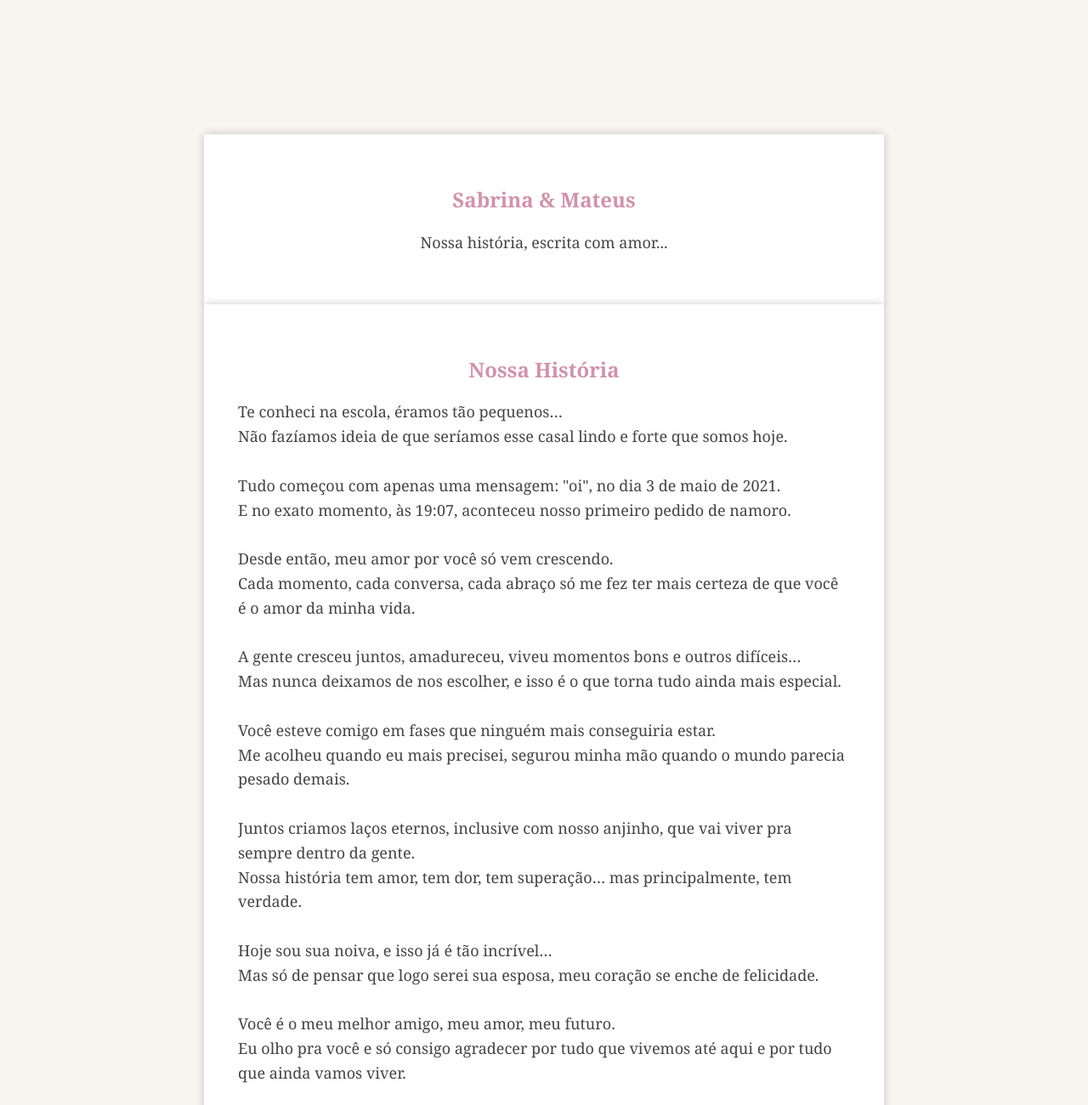
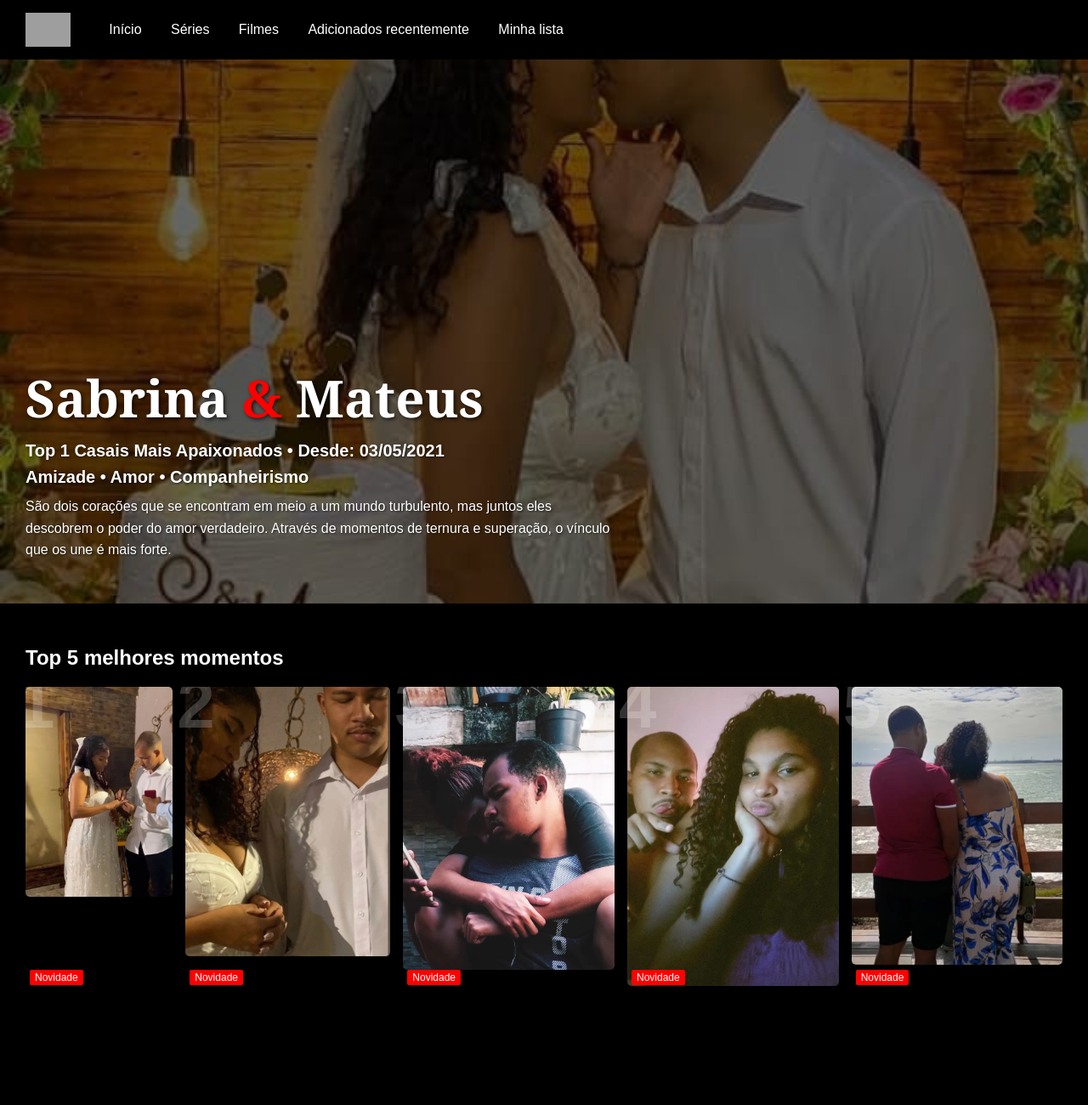
Before and after one commit to by-sasaah/Netcasal, a plain HTML site: page index.html in a window 1280 px wide. Shown: the top 1300 px of the page at 85% size. After the commit the page ends 1194 px from the top, so only its background shows below. Drawn offline with nearby package versions, Linux system fonts and the light colour scheme; grey boxes are pictures that could not be loaded; a script that the page names is missing.

Commit message:
Add files via upload

```diff
--- a/index.html
+++ b/index.html
@@ -1,85 +1,203 @@
-<!DOCTYPE html><html lang="pt-BR">
+<!DOCTYPE html>
+<html lang="pt-br">
 <head>
-  <meta charset="UTF-8">
+  <meta charset="UTF-8" />
+  <meta name="viewport" content="width=device-width, initial-scale=1.0"/>
   <title>Sabrina & Mateus</title>
-  <script src="https://code.jquery.com/jquery-3.6.0.min.js"></script>
-  <script src="https://cdnjs.cloudflare.com/ajax/libs/turn.js/4.1.0/turn.min.js"></script>
   <style>
     body {
-      background: #f8f4f0;
+      margin: 0;
+      background-color: black;
+      font-family: Arial, sans-serif;
+      color: white;
+    }
+
+    header {
+      display: flex;
+      align-items: center;
+      padding: 15px 30px;
+      background-color: #000;
+      position: relative;
+      z-index: 10;
+    }
+
+    header img {
+      height: 40px;
+      margin-right: 30px;
+    }
+
+    nav a {
+      color: #fff;
+      margin: 0 15px;
+      text-decoration: none;
+      font-weight: 500;
+    }
+
+    .banner {
+      position: relative;
+      width: 100%;
+      height: 80vh;
+      background: url('casal-banner.jpg') no-repeat center center/cover;
+      display: flex;
+      align-items: flex-end;
+      padding: 50px 30px;
+      box-sizing: border-box;
+    }
+
+    .texto-sobreposto {
+      z-index: 2;
+      max-width: 700px;
+    }
+
+    .titulo-principal {
+      font-size: 60px;
       font-family: 'Georgia', serif;
+      font-weight: bold;
+      margin: 0 0 10px 0;
+      text-shadow: 2px 2px 4px rgba(0,0,0,0.7);
+    }
+
+    .titulo-principal span {
+      color: red;
+    }
+
+    .subinfo {
+      font-size: 20px;
+      font-weight: bold;
+      margin: 8px 0;
+      text-shadow: 1px 1px 3px rgba(0,0,0,0.6);
+    }
+
+    .descricao {
+      font-size: 16px;
+      line-height: 1.6;
+      text-shadow: 1px 1px 2px rgba(0,0,0,0.6);
+      margin-top: 10px;
+    }
+
+    .momentos {
+      padding: 30px;
+    }
+
+    .momentos h2 {
+      font-size: 24px;
+      margin-bottom: 20px;
+    }
+
+    .momentos-grid {
       display: flex;
-      justify-content: center;
-      align-items: center;
-      height: 100vh;
+      gap: 15px;
+      overflow-x: auto;
     }
-    #flipbook {
-      width: 800px;
-      height: 500px;
+
+    .momento {
+      position: relative;
+      min-width: 150px;
+      cursor: pointer;
     }
-    .page {
-      background: #fff;
-      padding: 40px;
-      box-shadow: 0 0 10px rgba(0,0,0,0.2);
+
+    .momento img {
+      width: 100%;
+      height: auto;
+      border-radius: 5px;
     }
-    .page h2 {
-      text-align: center;
-      color: #d192aa;
+
+    .numero {
+      position: absolute;
+      top: -25px;
+      left: -10px;
+      font-size: 80px;
+      font-weight: bold;
+      color: white;
+      opacity: 0.2;
+      z-index: 0;
     }
-    .page p {
-      font-size: 18px;
-      line-height: 1.6;
-      color: #444;
+
+    .novidade {
+      position: absolute;
+      bottom: 5px;
+      left: 5px;
+      background-color: red;
+      color: white;
+      font-size: 12px;
+      padding: 2px 6px;
+      border-radius: 2px;
+    }
+
+    @media (max-width: 768px) {
+      .titulo-principal {
+        font-size: 36px;
+      }
+      .subinfo {
+        font-size: 16px;
+      }
+      .descricao {
+        font-size: 14px;
+      }
     }
   </style>
 </head>
-<body><div id="flipbook">
-  <div class="page">
-    <h2>Sabrina & Mateus</h2>
-    <p style="text-align:center">Nossa história, escrita com amor...</p>
+<body>
+
+  <header>
+    <img src="https://upload.wikimedia.org/wikipedia/commons/7/75/Netflix_icon.svg" alt="Netflix" />
+    <nav>
+      <a href="#">Início</a>
+      <a href="#">Séries</a>
+      <a href="#">Filmes</a>
+      <a href="#">Adicionados recentemente</a>
+      <a href="#">Minha lista</a>
+    </nav>
+  </header>
+
+  <div class="banner">
+    <div class="texto-sobreposto">
+      <div class="titulo-principal">Sabrina <span>&</span> Mateus</div>
+      <div class="subinfo">Top 1 Casais Mais Apaixonados • Desde: 03/05/2021</div>
+      <div class="subinfo">Amizade • Amor • Companheirismo</div>
+      <div class="descricao">
+        São dois corações que se encontram em meio a um mundo turbulento, mas juntos eles descobrem o poder do amor verdadeiro.
+        Através de momentos de ternura e superação, o vínculo que os une é mais forte.
+      </div>
+    </div>
   </div>
-  <div class="page">
-    <h2>Nossa História</h2>
-    <p>Te conheci na escola, éramos tão pequenos…<br>
-    Não fazíamos ideia de que seríamos esse casal lindo e forte que somos hoje.<br><br>Tudo começou com apenas uma mensagem: "oi", no dia 3 de maio de 2021.<br>
-E no exato momento, às 19:07, aconteceu nosso primeiro pedido de namoro.<br><br>
 
-Desde então, meu amor por você só vem crescendo.<br>
-Cada momento, cada conversa, cada abraço só me fez ter mais certeza de que você é o amor da minha vida.<br><br>
+  <div class="momentos">
+    <h2>Top 5 melhores momentos</h2>
+    <div class="momentos-grid">
+      <div class="momento" onclick="abrirPagina(1)"> <a href="momento.1.html"></a>
+        <div class="numero">1</div>
+        <img src="Screenshot_20250405_235853_Instagram.jpg" alt="Momento 1">
+        <div class="novidade">Novidade</div>
+      </div>
+      <div class="momento" onclick="abrirPagina(2)">
+        <div class="numero">2</div>
+        <img src="Screenshot_20250406_000240_Instagram.jpg" alt="Momento 2">
+        <div class="novidade">Novidade</div>
+      </div>
+      <div class="momento" onclick="abrirPagina(3)">
+        <div class="numero">3</div>
+        <img src="Screenshot_20250523_223347_Instagram.jpg" alt="Momento 3">
+        <div class="novidade">Novidade</div>
+      </div>
+      <div class="momento" onclick="abrirPagina(4)">
+        <div class="numero">4</div>
+        <img src="Screenshot_20250523_223434_Instagram.jpg" alt="Momento 4">
+        <div class="novidade">Novidade</div>
+      </div>
+      <div class="momento" onclick="abrirPagina(5)">
+        <div class="numero">5</div>
+        <img src="Screenshot_20250523_230218_Instagram.jpg" alt="Momento 5">
+        <div class="novidade">Novidade</div>
+      </div>
+    </div>
+  </div>
 
-A gente cresceu juntos, amadureceu, viveu momentos bons e outros difíceis…<br>
-Mas nunca deixamos de nos escolher, e isso é o que torna tudo ainda mais especial.<br><br>
+  <script>
+    function abrirPagina(numero) {
+      window.location.href = "momento" + numero + ".html";
+    }
+  </script>
 
-Você esteve comigo em fases que ninguém mais conseguiria estar.<br>
-Me acolheu quando eu mais precisei, segurou minha mão quando o mundo parecia pesado demais.<br><br>
-
-Juntos criamos laços eternos, inclusive com nosso anjinho, que vai viver pra sempre dentro da gente.<br>
-Nossa história tem amor, tem dor, tem superação… mas principalmente, tem verdade.<br><br>
-
-Hoje sou sua noiva, e isso já é tão incrível…<br>
-Mas só de pensar que logo serei sua esposa, meu coração se enche de felicidade.<br><br>
-
-Você é o meu melhor amigo, meu amor, meu futuro.<br>
-Eu olho pra você e só consigo agradecer por tudo que vivemos até aqui e por tudo que ainda vamos viver.<br><br>
-
-Sei que a vida nem sempre será fácil, mas se for ao seu lado, tudo vale a pena.<br><br>
-
-Obrigada por me amar do seu jeito, por cuidar de mim, por me fazer sorrir só com um olhar.<br>
-Obrigada por nunca desistir da gente e por tornar minha vida tão mais bonita desde aquele “oi”.<br><br>
-
-Eu te amo mais que tudo, Mateus. E mal posso esperar pelos próximos capítulos da nossa história.</p>
-
-  </div>
-  <div class="page">
-    <h2>Epílogo</h2>
-    <p>Essa é apenas uma parte da nossa história…<br>
-    Em breve, escreveremos juntos o nosso "felizes para sempre".</p>
-  </div>
-</div><script>
-  $("#flipbook").turn({
-    width: 800,
-    height: 500,
-    autoCenter: true
-  });
-</script></body>
+</body>
 </html>
```
